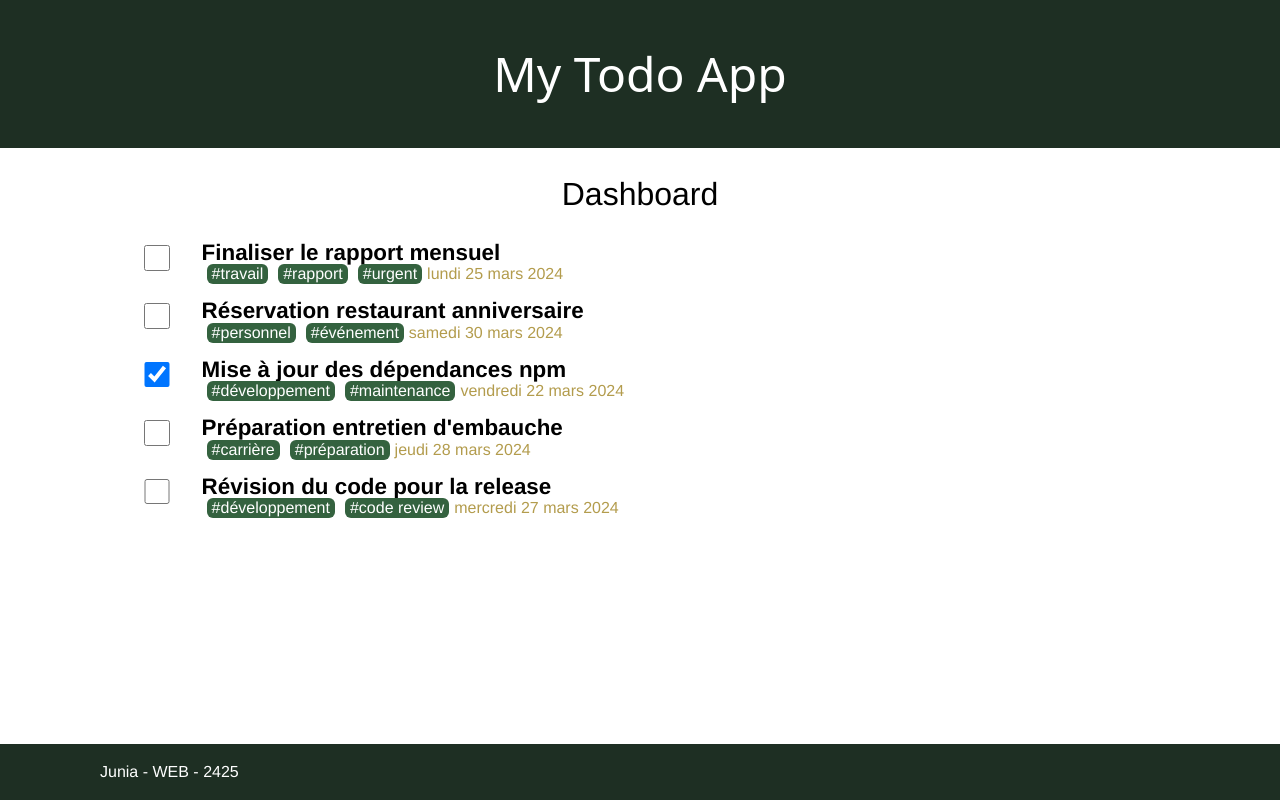
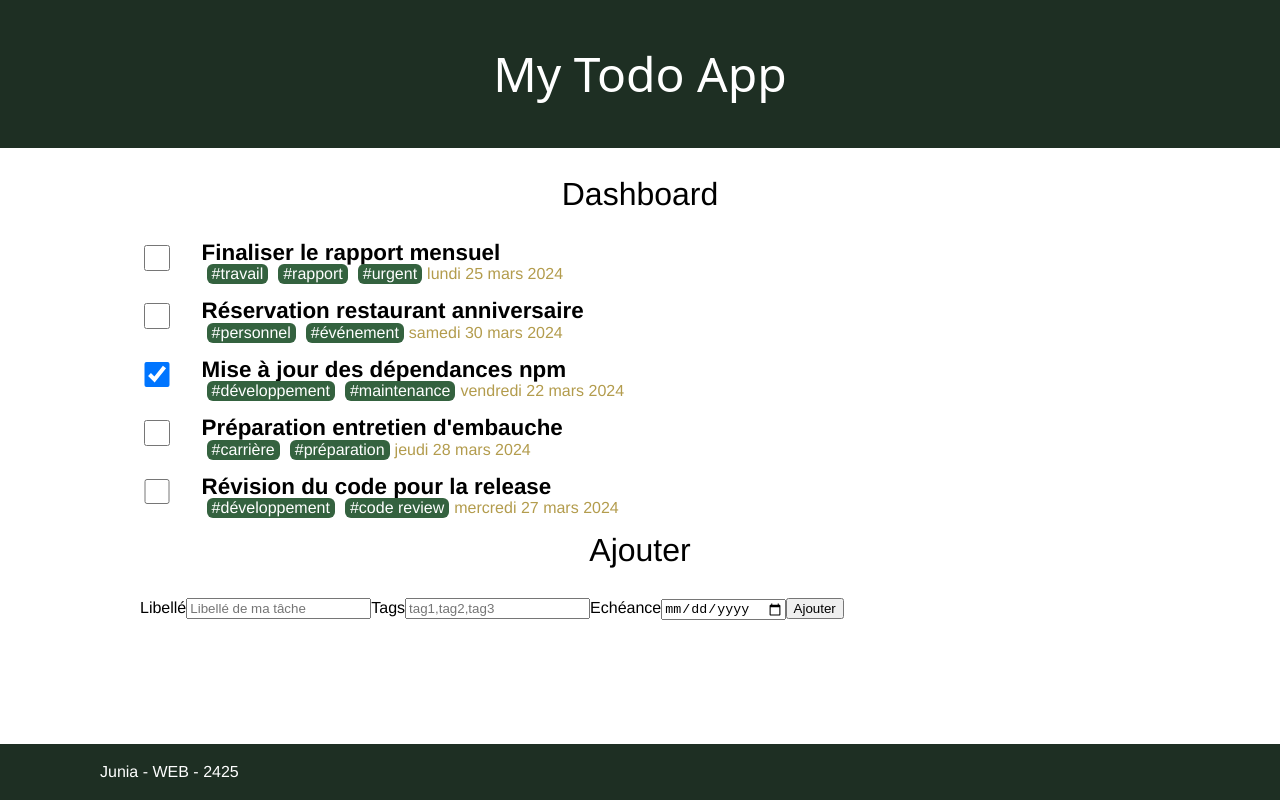
Before and after one commit to bromade8300/junia-lille-2425-web, a React (Vite) app in the folder front/: page / in a window 1280 px wide. Built offline with nearby package versions, Linux system fonts and the light colour scheme.

Commit message:
feat(Todo): ajout de todo

```diff
--- /dev/null
+++ b/front/src/components/Add/Add.tsx
@@ -0,0 +1,40 @@
+import { type Dispatch, type FormEvent, type SetStateAction } from "react";
+
+import { type todo } from "../../types";
+
+const Add = ({ setTodos }: { setTodos: Dispatch<SetStateAction<todo[]>> }) => {
+  const handleSubmit = (e: FormEvent<HTMLFormElement>) => {
+    e.preventDefault();
+    const form = new FormData(e.currentTarget);
+
+    console.log(form.get("deadline"));
+
+    setTodos(todos => ([
+      ...todos,
+      {
+        key: todos.length + 1,
+        label: form.get("label") as string,
+        tags: (form.get("tags") as string).split(','),
+        deadline: new Date(form.get("deadline") as string),
+        done: false
+      }
+    ]))
+    // e.currentTarget.reset();
+  }
+  return <>
+    <h2>
+      Ajouter
+    </h2>
+    <form onSubmit={handleSubmit}>
+      <label htmlFor="label">Libellé</label>
+      <input type="text" name="label" id="label" placeholder="Libellé de ma tâche" />
+      <label htmlFor="tags">Tags</label>
+      <input type="text" name="tags" id="tags" placeholder="tag1,tag2,tag3" />
+      <label htmlFor="deadline">Echéance</label>
+      <input type="date" name="deadline" id="deadline" />
+      <button type="submit">Ajouter</button>
+    </form>
+  </>
+}
+
+export default Add;
--- /dev/null
+++ b/front/src/components/Add/index.ts
@@ -0,0 +1 @@
+export { default } from "./Add";
--- a/front/src/pages/Dashboard/Dashboard.tsx
+++ b/front/src/pages/Dashboard/Dashboard.tsx
@@ -1,15 +1,19 @@
+import { useEffect, useState } from "react";
 import Todo from "@components/Todo";
+import Add from "@components/Add";
 import { type todo } from "../../types";
 import { data } from "../../data";
 
 const Dashboard = () => {
+  const [todos, setTodos] = useState(data);
+
   return <>
     <h2>Dashboard</h2>
     {
-      data.map(({ key, label, deadline, done, tags }: todo) =>
+      todos.map(({ key, label, deadline, done, tags }: todo) =>
         <Todo key={key} label={label} tags={tags} deadline={deadline} done={done} />)
     }
-
+    <Add setTodos={setTodos} />
   </>
 }
 
```
